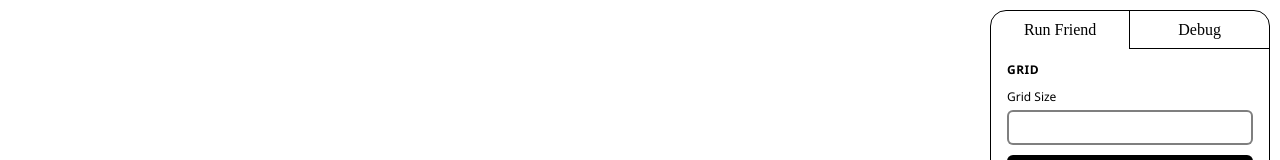
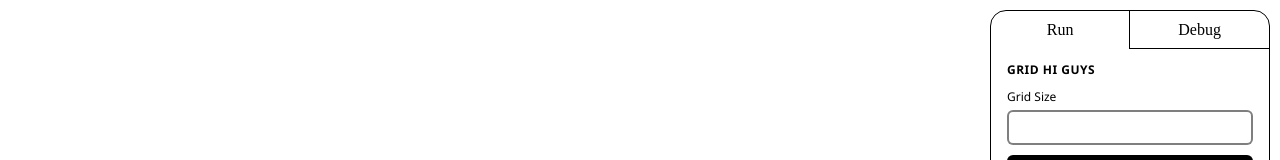
Before and after one commit to Ryan-Axtell-abc/three-js-maze, a website built with Vite: page index.html in a window 1280 px wide. Shown: the top 160 px of the page. Built offline with nearby package versions, Linux system fonts and the light colour scheme; a web font is replaced by a local one.

Commit message:
Test automatic rebuild

```diff
--- a/index.html
+++ b/index.html
@@ -70,7 +70,7 @@
     <div id="menu-holder-inner">
       <div id="menu-category-selector-holder">
         <div id="menu-category-run" class="menu-category-selector-item menu-category-selector-item-selected">
-          Run Friend
+          Run
         </div>
         <div id="menu-category-settings" class="menu-category-selector-item" style="border-right: none;">
           Debug
@@ -135,7 +135,7 @@
 
       <div id="run-items-holder" class="menu-items-holder">
         <div id="grid-size-setter-holder" class="setting-holder">
-          <div class="setting-title"> Grid </div>
+          <div class="setting-title"> Grid Hi guys </div>
 
           <div class="input-group">
             <label for="grid-size-setter-input">Grid Size</label>
```
